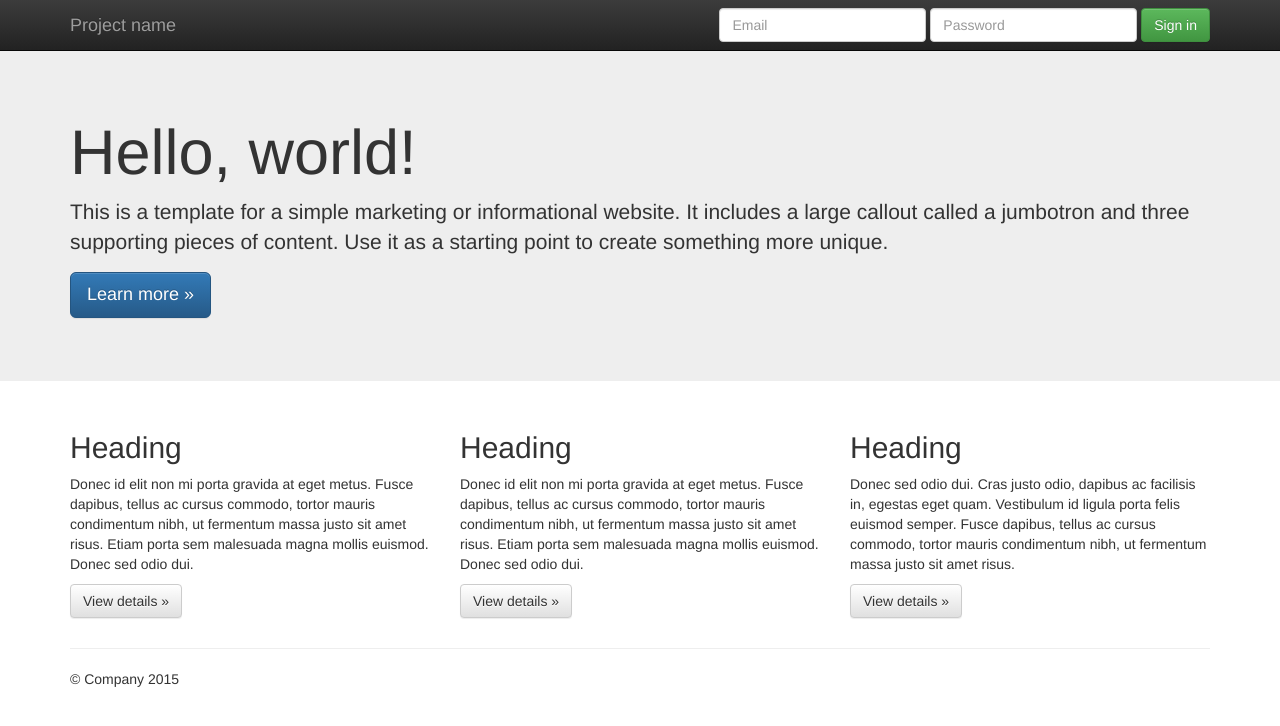
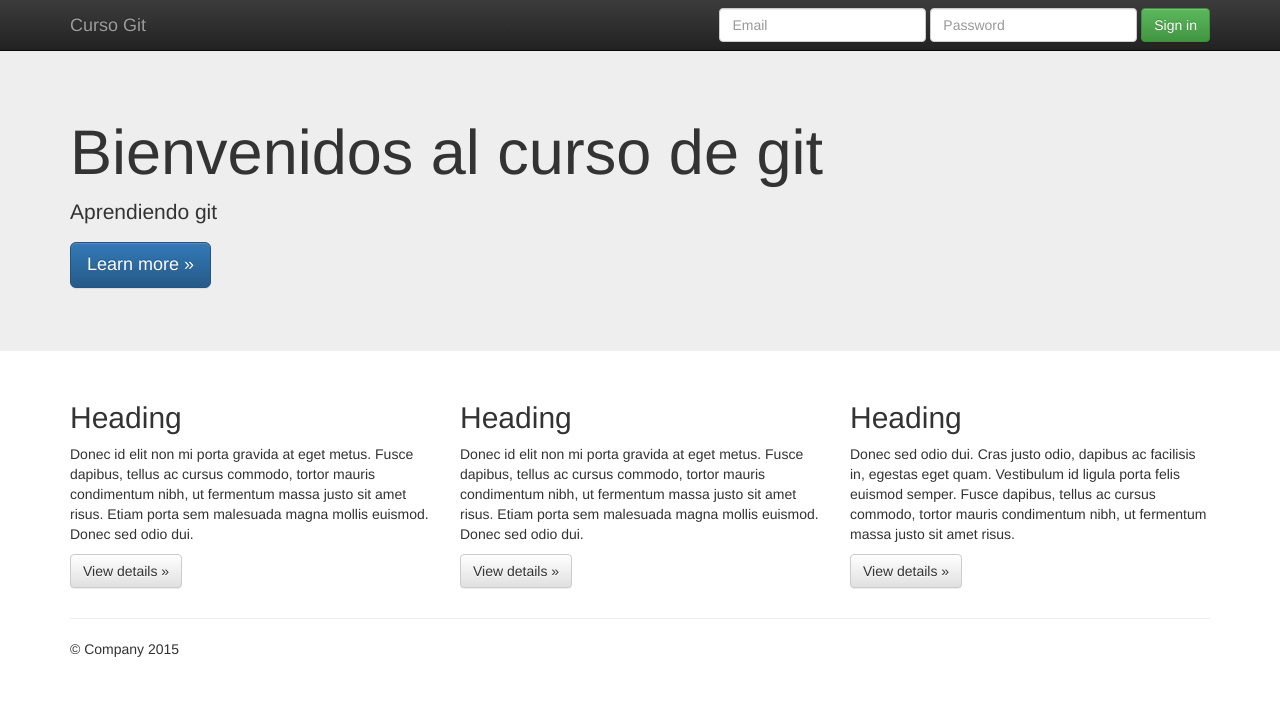
Before and after one commit to isabel-miralles/CursoGIT, a plain HTML site: page index.html in a window 1280 px wide. Drawn offline with nearby package versions, Linux system fonts and the light colour scheme.

Commit message:
Se actualiza front-end del sitio

```diff
--- a/index.html
+++ b/index.html
@@ -36,7 +36,7 @@
             <span class="icon-bar"></span>
             <span class="icon-bar"></span>
           </button>
-          <a class="navbar-brand" href="#">Project name</a>
+          <a class="navbar-brand" href="#">Curso Git</a>
         </div>
         <div id="navbar" class="navbar-collapse collapse">
           <form class="navbar-form navbar-right" role="form">
@@ -55,8 +55,8 @@
     <!-- Main jumbotron for a primary marketing message or call to action -->
     <div class="jumbotron">
       <div class="container">
-        <h1>Hello, world!</h1>
-        <p>This is a template for a simple marketing or informational website. It includes a large callout called a jumbotron and three supporting pieces of content. Use it as a starting point to create something more unique.</p>
+        <h1>Bienvenidos al curso de git</h1>
+        <p>Aprendiendo git</p>
         <p><a class="btn btn-primary btn-lg" href="#" role="button">Learn more &raquo;</a></p>
       </div>
     </div>
```
